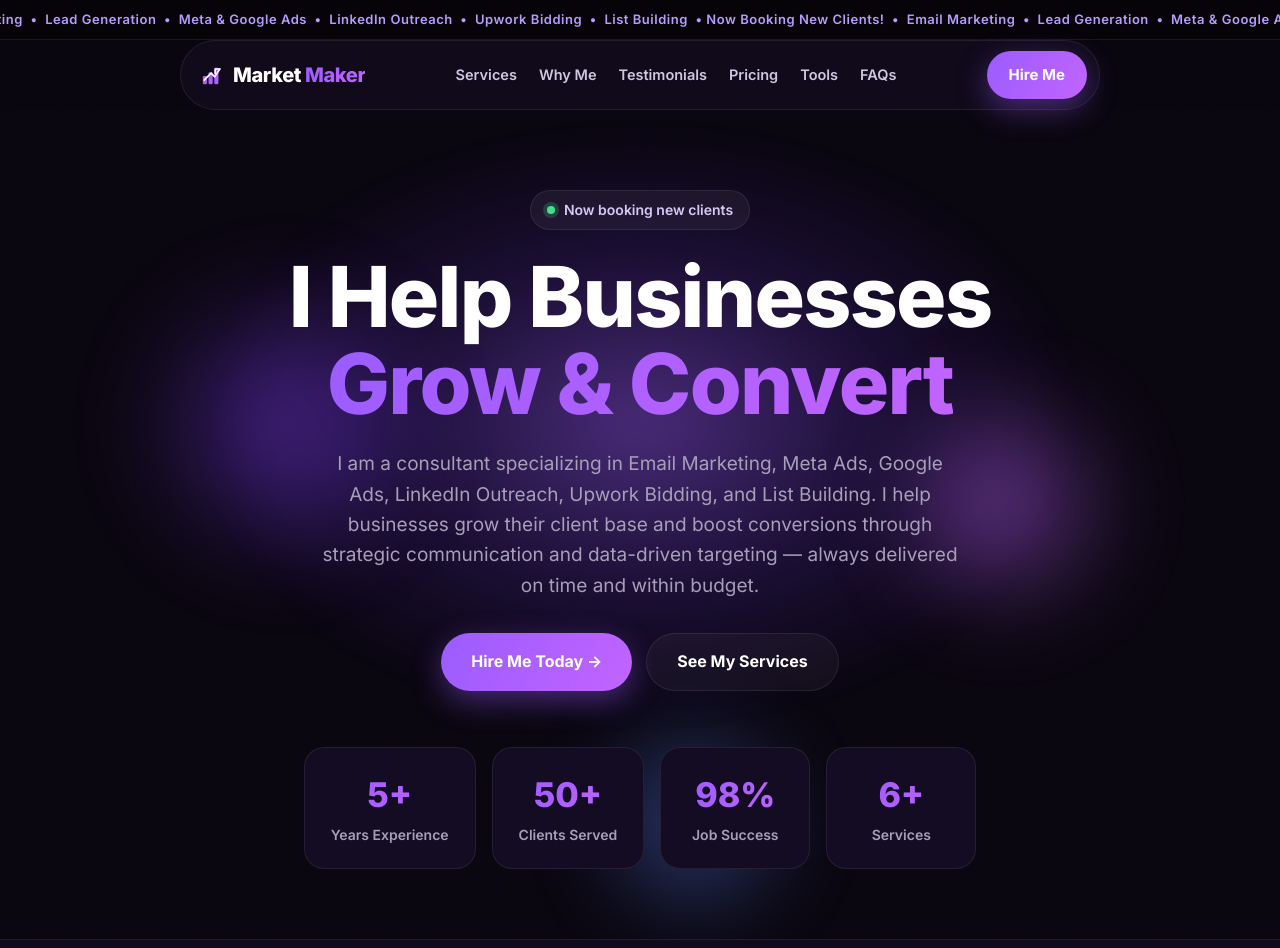
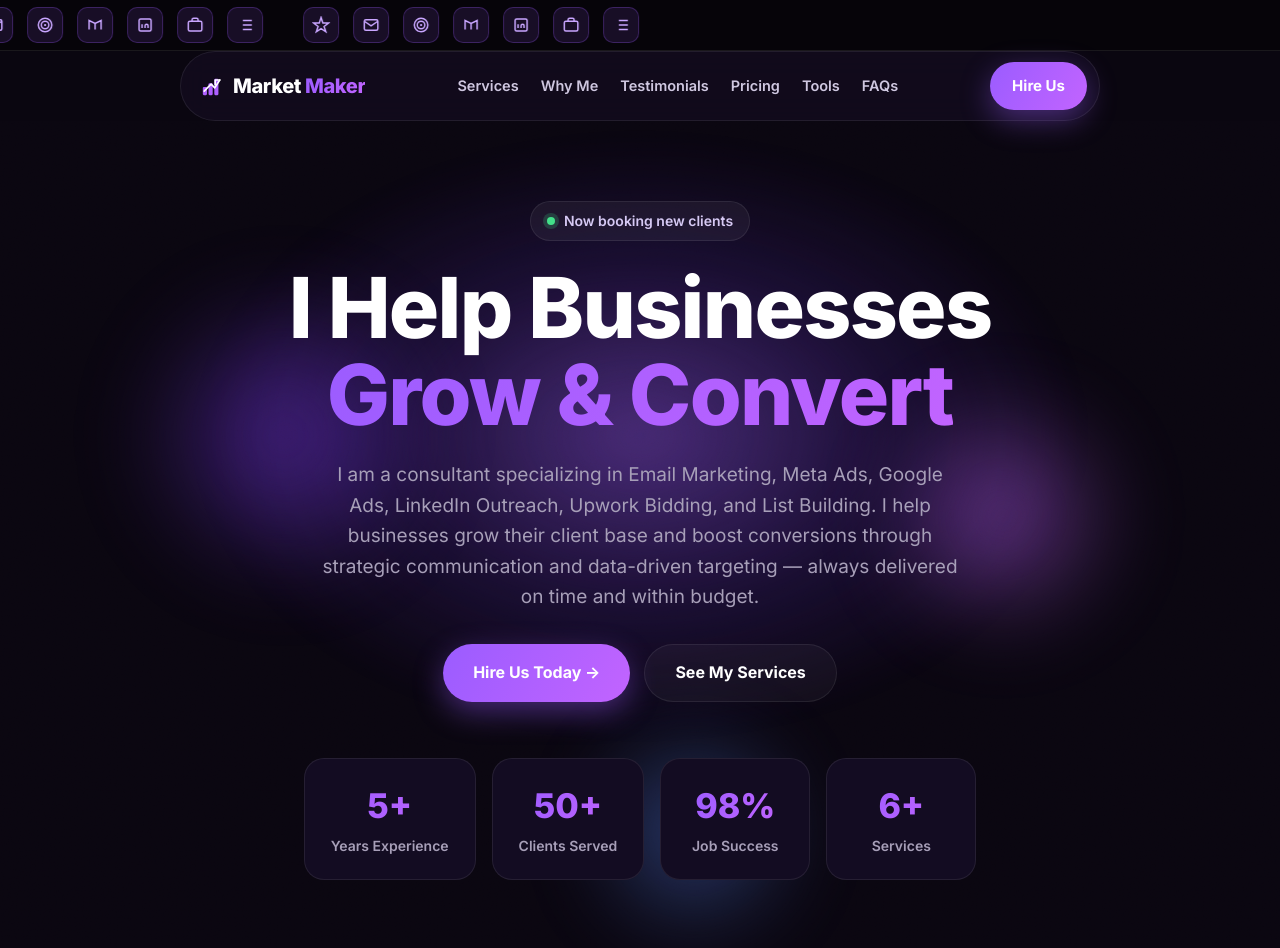
Before and after one commit to Mryamaslam/AGANCY, a plain HTML site: page index.html in a window 1280 px wide. Shown: the top 948 px of the page. Drawn offline with Linux system fonts and the light colour scheme.

Commit message:
Change Hire Me to Hire Us and replace top skill text with icon marquee.
Co-authored-by: Cursor <cursoragent@cursor.com>

```diff
--- a/index.html
+++ b/index.html
@@ -9,15 +9,31 @@
   <link rel="preconnect" href="https://fonts.googleapis.com" />
   <link rel="preconnect" href="https://fonts.gstatic.com" crossorigin />
   <link href="https://fonts.googleapis.com/css2?family=Inter:wght@400;500;600;700;800;900&display=swap" rel="stylesheet" />
-  <link rel="stylesheet" href="styles.css?v=20260622logo" />
+  <link rel="stylesheet" href="styles.css?v=20260622hire" />
 </head>
 <body>
 
-  <!-- Announcement marquee -->
+  <!-- Announcement marquee — skill icons -->
   <div class="announce">
     <div class="announce-track">
-      <span>Now Booking New Clients! &nbsp;•&nbsp; Email Marketing &nbsp;•&nbsp; Lead Generation &nbsp;•&nbsp; Meta &amp; Google Ads &nbsp;•&nbsp; LinkedIn Outreach &nbsp;•&nbsp; Upwork Bidding &nbsp;•&nbsp; List Building &nbsp;•&nbsp;</span>
-      <span>Now Booking New Clients! &nbsp;•&nbsp; Email Marketing &nbsp;•&nbsp; Lead Generation &nbsp;•&nbsp; Meta &amp; Google Ads &nbsp;•&nbsp; LinkedIn Outreach &nbsp;•&nbsp; Upwork Bidding &nbsp;•&nbsp; List Building &nbsp;•&nbsp;</span>
+      <div class="announce-set">
+        <span class="skill-icon" title="Now Booking New Clients" aria-label="Now Booking New Clients"><svg viewBox="0 0 24 24" fill="none" stroke="currentColor" stroke-width="2"><path d="M12 2l2.4 7.4H22l-6 4.6 2.3 7L12 16.8 5.7 21l2.3-7-6-4.6h7.6L12 2z"/></svg></span>
+        <span class="skill-icon" title="Email Marketing" aria-label="Email Marketing"><svg viewBox="0 0 24 24" fill="none" stroke="currentColor" stroke-width="2"><rect x="3" y="5" width="18" height="14" rx="2"/><path d="M3 7l9 6 9-6"/></svg></span>
+        <span class="skill-icon" title="Lead Generation" aria-label="Lead Generation"><svg viewBox="0 0 24 24" fill="none" stroke="currentColor" stroke-width="2"><circle cx="12" cy="12" r="9"/><circle cx="12" cy="12" r="5"/><circle cx="12" cy="12" r="1.5" fill="currentColor" stroke="none"/></svg></span>
+        <span class="skill-icon" title="Meta &amp; Google Ads" aria-label="Meta and Google Ads"><svg viewBox="0 0 24 24" fill="none" stroke="currentColor" stroke-width="2"><path d="M4 18V6l8 4 8-4v12"/><path d="M12 10v8"/></svg></span>
+        <span class="skill-icon" title="LinkedIn Outreach" aria-label="LinkedIn Outreach"><svg viewBox="0 0 24 24" fill="none" stroke="currentColor" stroke-width="2"><rect x="4" y="4" width="16" height="16" rx="2"/><path d="M8 11v5M8 8v.01M12 16v-3a2 2 0 0 1 4 0v3"/></svg></span>
+        <span class="skill-icon" title="Upwork Bidding" aria-label="Upwork Bidding"><svg viewBox="0 0 24 24" fill="none" stroke="currentColor" stroke-width="2"><rect x="3" y="7" width="18" height="13" rx="2"/><path d="M8 7V5a2 2 0 0 1 2-2h4a2 2 0 0 1 2 2v2"/></svg></span>
+        <span class="skill-icon" title="List Building" aria-label="List Building"><svg viewBox="0 0 24 24" fill="none" stroke="currentColor" stroke-width="2"><path d="M9 6h12M9 12h12M9 18h12"/><path d="M4 6h.01M4 12h.01M4 18h.01"/></svg></span>
+      </div>
+      <div class="announce-set" aria-hidden="true">
+        <span class="skill-icon" title="Now Booking New Clients"><svg viewBox="0 0 24 24" fill="none" stroke="currentColor" stroke-width="2"><path d="M12 2l2.4 7.4H22l-6 4.6 2.3 7L12 16.8 5.7 21l2.3-7-6-4.6h7.6L12 2z"/></svg></span>
+        <span class="skill-icon" title="Email Marketing"><svg viewBox="0 0 24 24" fill="none" stroke="currentColor" stroke-width="2"><rect x="3" y="5" width="18" height="14" rx="2"/><path d="M3 7l9 6 9-6"/></svg></span>
+        <span class="skill-icon" title="Lead Generation"><svg viewBox="0 0 24 24" fill="none" stroke="currentColor" stroke-width="2"><circle cx="12" cy="12" r="9"/><circle cx="12" cy="12" r="5"/><circle cx="12" cy="12" r="1.5" fill="currentColor" stroke="none"/></svg></span>
+        <span class="skill-icon" title="Meta &amp; Google Ads"><svg viewBox="0 0 24 24" fill="none" stroke="currentColor" stroke-width="2"><path d="M4 18V6l8 4 8-4v12"/><path d="M12 10v8"/></svg></span>
+        <span class="skill-icon" title="LinkedIn Outreach"><svg viewBox="0 0 24 24" fill="none" stroke="currentColor" stroke-width="2"><rect x="4" y="4" width="16" height="16" rx="2"/><path d="M8 11v5M8 8v.01M12 16v-3a2 2 0 0 1 4 0v3"/></svg></span>
+        <span class="skill-icon" title="Upwork Bidding"><svg viewBox="0 0 24 24" fill="none" stroke="currentColor" stroke-width="2"><rect x="3" y="7" width="18" height="13" rx="2"/><path d="M8 7V5a2 2 0 0 1 2-2h4a2 2 0 0 1 2 2v2"/></svg></span>
+        <span class="skill-icon" title="List Building"><svg viewBox="0 0 24 24" fill="none" stroke="currentColor" stroke-width="2"><path d="M9 6h12M9 12h12M9 18h12"/><path d="M4 6h.01M4 12h.01M4 18h.01"/></svg></span>
+      </div>
     </div>
   </div>
 
@@ -48,7 +64,7 @@
         <a href="#tools">Tools</a>
         <a href="#faqs">FAQs</a>
       </nav>
-      <a href="#contact" class="btn btn-primary nav-cta">Hire Me</a>
+      <a href="#contact" class="btn btn-primary nav-cta">Hire Us</a>
       <button class="nav-toggle" id="navToggle" aria-label="Menu"><span></span><span></span><span></span></button>
     </div>
   </header>
@@ -73,7 +89,7 @@
         through strategic communication and data-driven targeting — always delivered on time and within budget.
       </p>
       <div class="hero-actions load-in" style="--d:360ms">
-        <a href="#contact" class="btn btn-primary btn-lg">Hire Me Today →</a>
+        <a href="#contact" class="btn btn-primary btn-lg">Hire Us Today →</a>
         <a href="#services" class="btn btn-ghost btn-lg">See My Services</a>
       </div>
       <div class="hero-stats load-in" style="--d:480ms">
--- a/styles.css
+++ b/styles.css
@@ -52,9 +52,17 @@ svg { display: block; }
 .btn-block { width: 100%; }
 
 /* ============ Announcement ============ */
-.announce { background: #060409; color: #b79bff; overflow: hidden; white-space: nowrap; font-size: 13px; font-weight: 600; letter-spacing: .04em; border-bottom: 1px solid var(--border); }
-.announce-track { display: inline-flex; animation: scroll-x 24s linear infinite; }
-.announce-track span { padding: 9px 0; }
+.announce { background: #060409; overflow: hidden; white-space: nowrap; border-bottom: 1px solid var(--border); }
+.announce-track { display: inline-flex; align-items: center; animation: scroll-x 28s linear infinite; }
+.announce-set { display: inline-flex; align-items: center; gap: 14px; padding: 7px 20px; }
+.skill-icon {
+  display: inline-flex; align-items: center; justify-content: center;
+  width: 36px; height: 36px; border-radius: 10px;
+  background: rgba(155, 92, 255, .12); border: 1px solid rgba(155, 92, 255, .28);
+  color: #c9a6ff; flex: 0 0 auto; transition: transform .2s, background .2s, border-color .2s;
+}
+.skill-icon:hover { transform: translateY(-1px); background: rgba(155, 92, 255, .22); border-color: rgba(194, 100, 255, .55); color: #e4d0ff; }
+.skill-icon svg { width: 18px; height: 18px; display: block; }
 
 /* ============ Floating pill nav ============ */
 .nav { position: sticky; top: 14px; z-index: 50; padding: 0 16px; }
```
